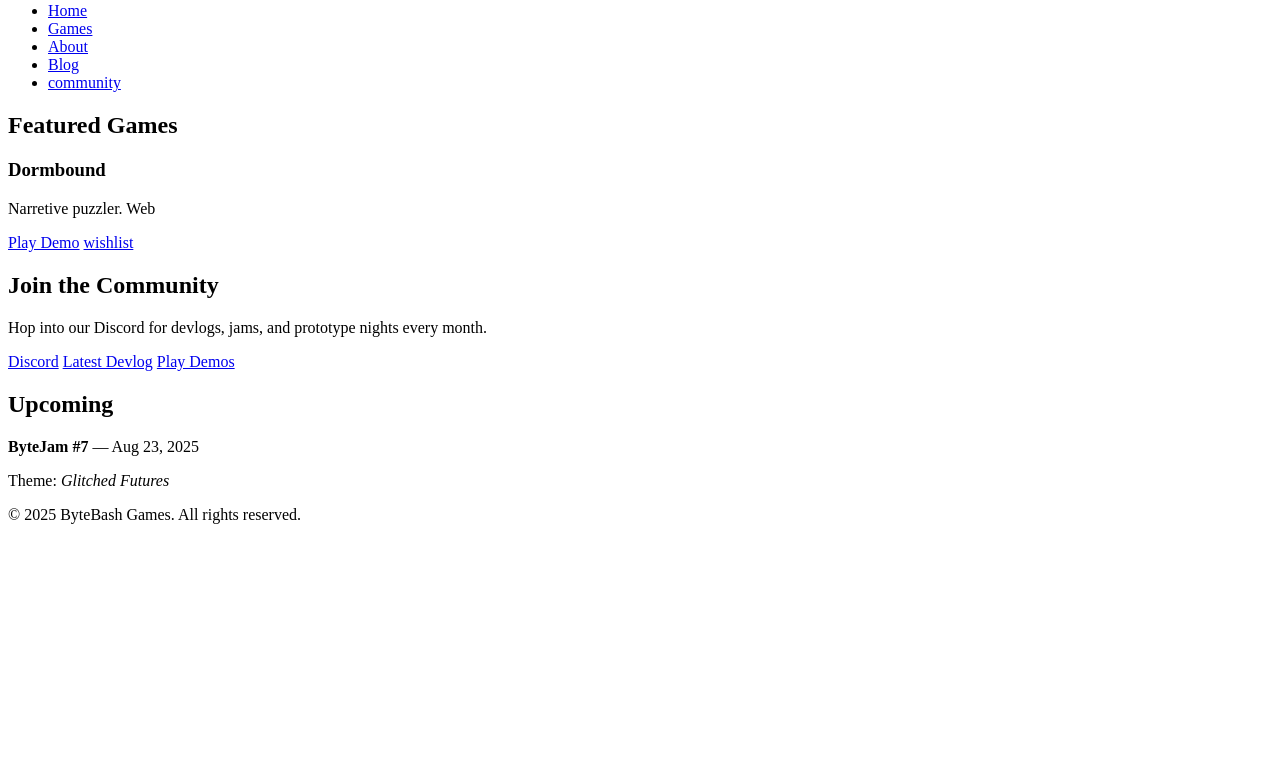
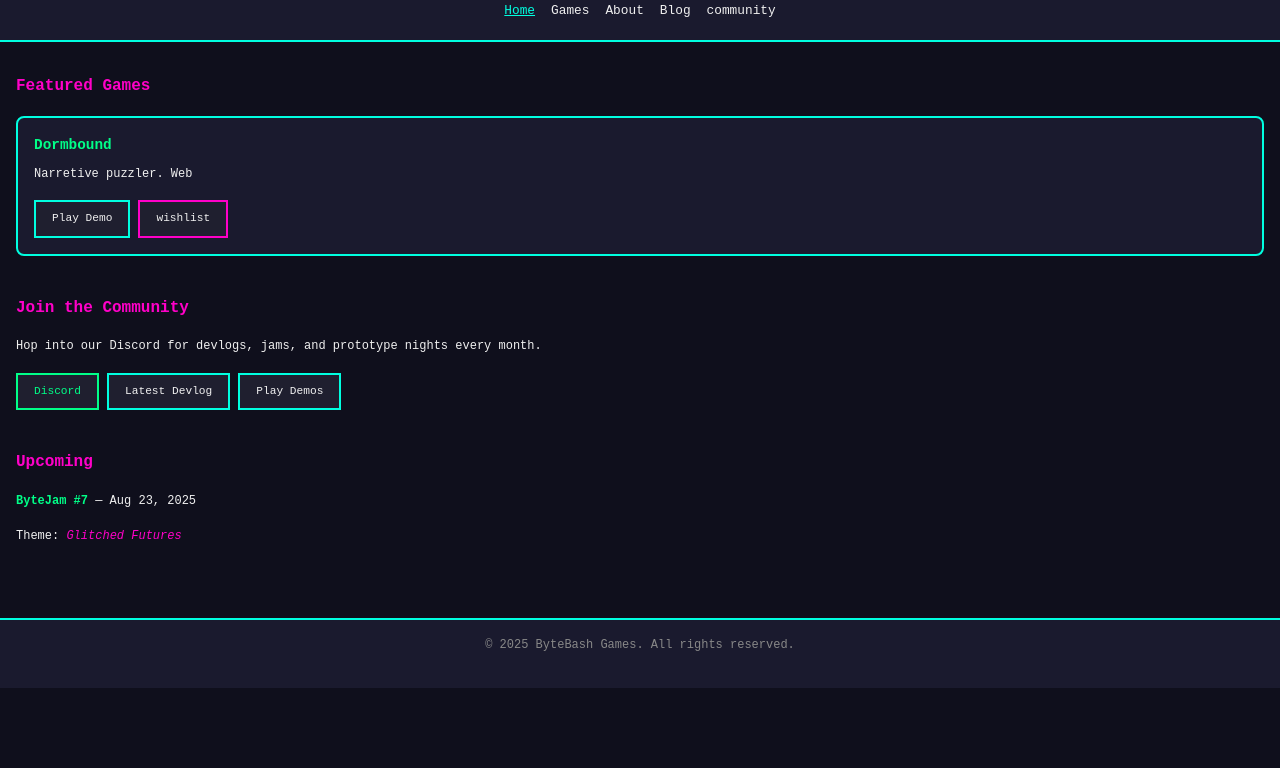
Before and after one commit to dag-d/bytebash-games, a plain HTML site: page pages/index.html in a window 1280 px wide. Shown: the part 64-832 px from the top of the page. Before the commit the page ends 800 px from the top, so only its background shows below. Drawn offline with Linux system fonts and the light colour scheme; files that its build step writes are made by us from their sources.

Commit message:
creating folders and uploading images

```diff
--- a/pages/index.html
+++ b/pages/index.html
@@ -3,7 +3,7 @@
     <meta charset="UTF-8">
     <meta name="viewport" content="width=device-width, initial-scale=1.0">
     <title>Byte Bash Games</title>
-    <link rel="stylesheet" href="styles.css"/>
+    <link rel="stylesheet" href="styles/index.css"/>
 </head>
 <body>
     <header>
--- /dev/null
+++ b/styles/index.css
@@ -0,0 +1,165 @@
+/* CSS Variables for Theme */
+:root {
+  --bg-dark: #0f0f1c;
+  --neon-blue: #00ffe0;
+  --neon-pink: #ff00c8;
+  --neon-green: #00ff88;
+  --text-light: #f0f0f0;
+  --font-pixel: 'Press Start 2P', monospace;
+  --card-bg: #1a1a2e;
+  --btn-bg: #1f1f2f;
+  --btn-hover: #29294d;
+}
+
+/* Reset and Base Styles */
+* {
+  margin: 0;
+  padding: 0;
+  box-sizing: border-box;
+}
+
+body {
+  background-color: var(--bg-dark);
+  color: var(--text-light);
+  font-family: var(--font-pixel);
+  line-height: 1.6;
+  padding-bottom: 5rem;
+}
+
+/* Header */
+header {
+  background-color: var(--card-bg);
+  padding: 1rem;
+  text-align: center;
+  border-bottom: 2px solid var(--neon-blue);
+}
+
+.logo {
+  font-size: 1.5rem;
+  color: var(--neon-pink);
+  margin-bottom: 0.5rem;
+}
+
+nav ul {
+  list-style: none;
+  display: flex;
+  justify-content: center;
+  gap: 1rem;
+  flex-wrap: wrap;
+}
+
+nav a {
+  color: var(--text-light);
+  text-decoration: none;
+  font-size: 0.8rem;
+  transition: color 0.3s ease;
+}
+
+nav a.active,
+nav a:hover {
+  color: var(--neon-blue);
+  text-decoration: underline;
+}
+
+/* Main Sections */
+main {
+  padding: 2rem 1rem;
+}
+
+section {
+  margin-bottom: 2.5rem;
+}
+
+h2 {
+  color: var(--neon-pink);
+  margin-bottom: 1rem;
+  font-size: 1rem;
+}
+
+p {
+  font-size: 0.75rem;
+  margin-bottom: 1rem;
+}
+
+/* Game Cards */
+.game-card {
+  background-color: var(--card-bg);
+  padding: 1rem;
+  border: 2px solid var(--neon-blue);
+  border-radius: 8px;
+  margin-bottom: 1rem;
+}
+
+.game-card h3 {
+  color: var(--neon-green);
+  font-size: 0.9rem;
+  margin-bottom: 0.5rem;
+}
+
+/* Buttons */
+.buttons {
+  display: flex;
+  gap: 0.5rem;
+  flex-wrap: wrap;
+}
+
+.btn {
+  background-color: var(--btn-bg);
+  color: var(--text-light);
+  padding: 0.5rem 1rem;
+  border: 2px solid var(--neon-blue);
+  text-decoration: none;
+  font-size: 0.7rem;
+  transition: background-color 0.3s ease, transform 0.2s ease;
+}
+
+.btn:hover {
+  background-color: var(--btn-hover);
+  transform: scale(1.05);
+}
+
+.btn.secondary {
+  border-color: var(--neon-pink);
+}
+
+.btn.neon {
+  border-color: var(--neon-green);
+  color: var(--neon-green);
+}
+
+/* Event Section */
+.event strong {
+  color: var(--neon-green);
+}
+
+.event em {
+  color: var(--neon-pink);
+}
+
+/* Footer */
+footer {
+  background-color: var(--card-bg);
+  text-align: center;
+  padding: 1rem;
+  font-size: 0.6rem;
+  color: #888;
+  border-top: 2px solid var(--neon-blue);
+}
+
+/* Responsive Design */
+@media (max-width: 600px) {
+  nav ul {
+    flex-direction: column;
+    align-items: center;
+  }
+
+  .buttons {
+    flex-direction: column;
+    align-items: flex-start;
+  }
+
+  .btn {
+    width: 100%;
+    text-align: center;
+  }
+}
```
Also changed, not shown: images/game1.jpg (added), images/game2.jpg (added), images/latest.jpg (added), pages/games.html (added), 1 other file.
